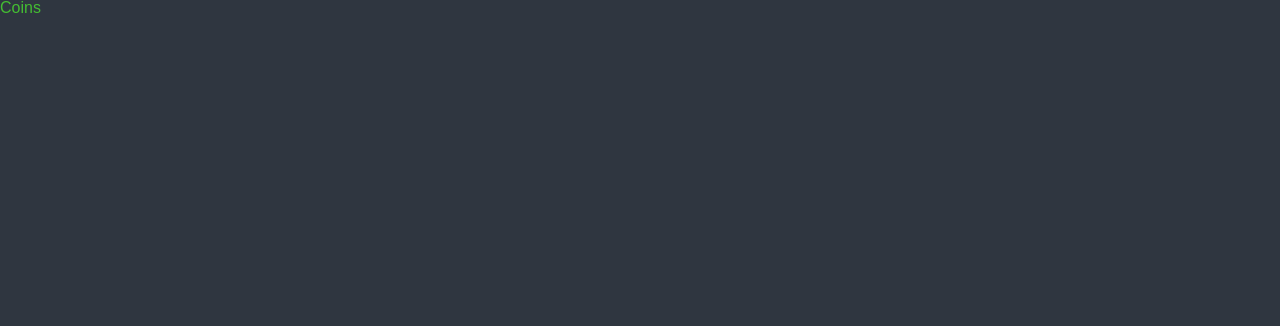
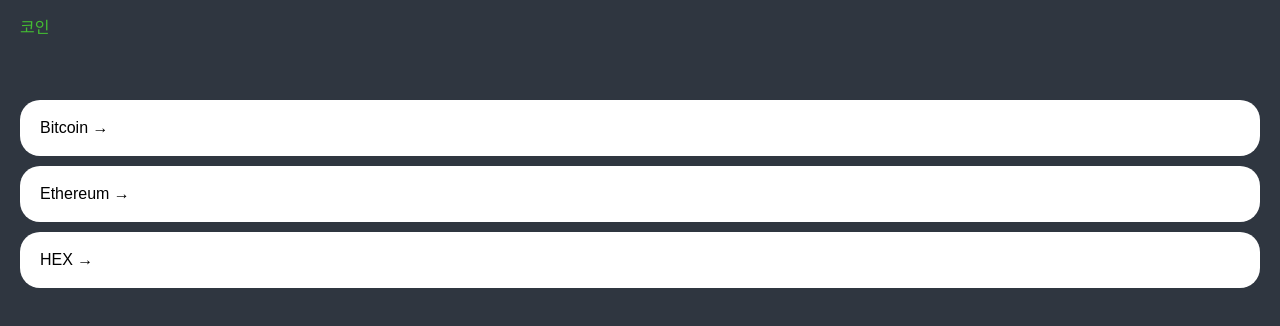
Before and after one commit to FixingWoo/crypto-tracker, a React (Create React App) app: page / in a window 1280 px wide. Shown: the top 326 px of the page. Built offline with nearby package versions, Linux system fonts and the light colour scheme.

Commit message:
design💄: home part one - 임시 데이터를 통한 coin list

```diff
--- a/src/App.tsx
+++ b/src/App.tsx
@@ -60,6 +60,7 @@ const GlobalStyle = createGlobalStyle`
   }
   a {
     text-decoration: none;
+    color: inherit;
   }
 `;
 
--- a/src/routes/Coins.tsx
+++ b/src/routes/Coins.tsx
@@ -1,12 +1,83 @@
 import styled from "styled-components";
+import { Link } from "react-router-dom";
+
+const Container = styled.div`
+    padding: 20px;
+`;
+
+const Header = styled.header`
+    height: 10vh;
+`;
+
+const CoinsList = styled.ul``;
+
+const Coin = styled.li`
+    background-color: white;
+    margin-bottom: 10px;
+    border-radius: 20px;
+
+    a {
+        transition: color .2s ease-in;
+        display: block;
+        padding: 20px;
+        cursor: pointer;
+
+        &:hover {
+            color: ${props => props.theme.accentColor};
+        }
+    }
+`;
 
 const Title = styled.h1`
     color: ${props => props.theme.accentColor}
 `;
 
+const coins = [
+    {
+        id: "btc-bitcoin",
+        name: "Bitcoin",
+        symbol: "BTC",
+        rank: 1,
+        is_new: false,
+        is_active: true,
+        type: "coin",
+    },
+    {
+        id: "eth-ethereum",
+        name: "Ethereum",
+        symbol: "ETH",
+        rank: 2,
+        is_new: false,
+        is_active: true,
+        type: "coin",
+    },
+    {
+        id: "hex-hex",
+        name: "HEX",
+        symbol: "HEX",
+        rank: 3,
+        is_new: false,
+        is_active: true,
+        type: "token",
+    }
+];
+
 function Coins() {
     return (
-        <Title>Coins</Title>
+        <Container>
+            <Header>
+                <Title>코인</Title>
+            </Header>
+            <CoinsList>
+                {coins.map((coin) => (
+                    <Coin key={coin.id}>
+                        <Link to="/${coin.id}">
+                            {coin.name} &rarr;
+                        </Link>
+                    </Coin>
+                ))}
+            </CoinsList>
+        </Container>
     );
 }
 
```
